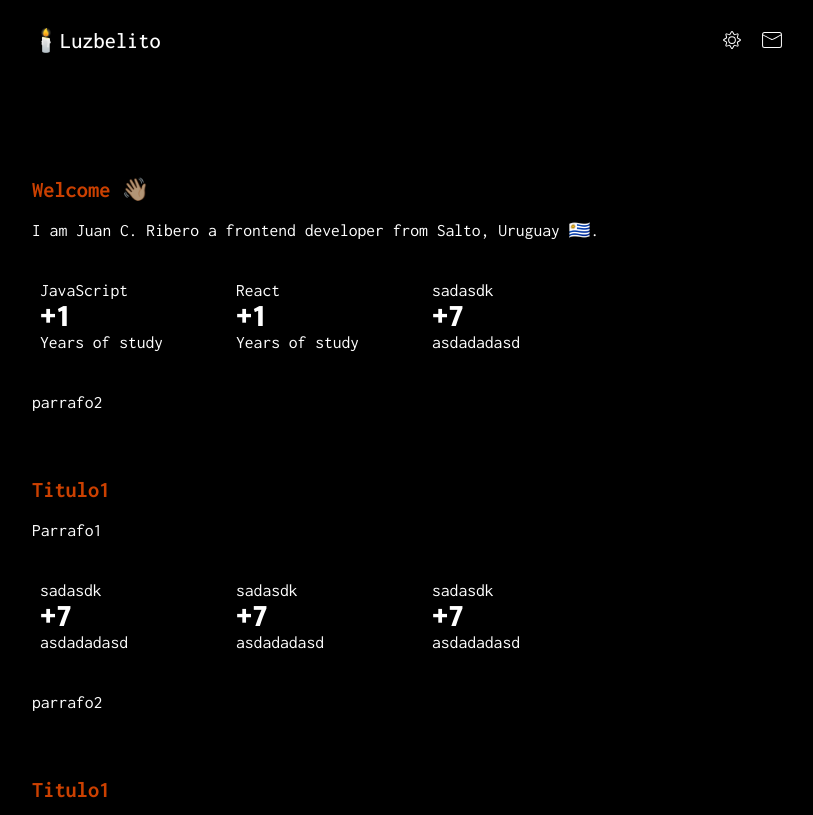
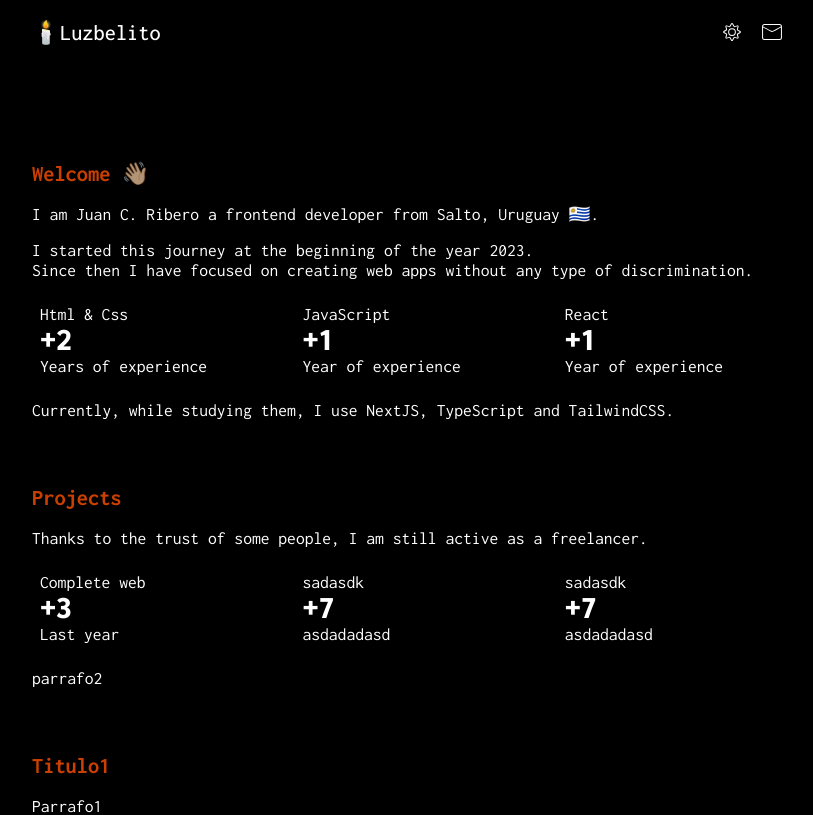
Before and after one commit to riberojuanca/juancaribero, a Next.js app: page / in a window 1280 px wide. Shown: the top 815 px of the page, without its empty margins (224-1037 px from the left). Built offline with nearby package versions, Linux system fonts and the light colour scheme.

Commit message:
Added info and some styles

```diff
--- a/app/globals.css
+++ b/app/globals.css
@@ -2,7 +2,7 @@
   --shadow-2: 0px 3px 1px -2px rgba(0, 0, 0, 0.045),
     0px 2px 2px 0px rgba(0, 0, 0, 0.045), 0px 1px 5px 0px rgba(0, 0, 0, 0.051);
 
-  --principal-color: #000000a9;
+  --principal-color: #0000004f;
   --principal-bg: #000000;
   --third-color: rgba(255, 81, 0, 0.796);
 }
@@ -45,7 +45,7 @@ header {
   display: flex;
   justify-content: space-between;
   align-items: center;
-  height: 5rem;
+  height: 4rem;
   margin-bottom: 6rem;
   padding: 1rem;
   position: sticky;
@@ -97,17 +97,19 @@ article .container {
 .body-section {
   display: flex;
   flex-direction: column;
-  gap: 2rem;
+  gap: 1rem;
 }
 
 .body-section p {
   margin: 0;
+  font-size: 1.1rem;
+  line-height: 1.25rem;
 }
 
 .body-section .skills {
   display: grid;
   grid-template-columns: repeat(auto-fill, minmax(180px, 1fr));
-  gap: 1rem;
+  gap: 1.2rem;
 }
 
 .skills .skill {
@@ -116,22 +118,13 @@ article .container {
   border-radius: 4px;
 }
 
-p:nth-child(1) {
-  font-size: 1.1rem;
-  line-height: 1.25rem;
-  margin: 0;
-}
-
-p:nth-child(2) {
+/* .skill p {
+  font-size: 1rem;
+} */
+.skill p:nth-child(2) {
   font-size: 2rem;
   line-height: 2rem;
   font-weight: 900;
-  margin: 0;
-}
-
-p:nth-child(3) {
-  font-size: 1.1rem;
-  line-height: 1.25rem;
   margin: 0;
 }
 
--- a/app/page.jsx
+++ b/app/page.jsx
@@ -29,37 +29,49 @@ function page() {
                     I am Juan C. Ribero a frontend developer from Salto, Uruguay
                     🇺🇾.
                   </p>
+                  <p>
+                    I started this journey at the beginning of the year 2023.
+                    <br />
+                    Since then I have focused on creating web apps without any
+                    type of discrimination.
+                  </p>
                   <div className="skills">
+                    <div className="skill">
+                      <p>Html & Css</p>
+                      <p>+2</p>
+                      <p>Years of experience</p>
+                    </div>
                     <div className="skill">
                       <p>JavaScript</p>
                       <p>+1</p>
-                      <p>Years of study</p>
+                      <p>Year of experience</p>
                     </div>
                     <div className="skill">
                       <p>React</p>
                       <p>+1</p>
-                      <p>Years of study</p>
-                    </div>
-                    <div className="skill">
-                      <p>sadasdk</p>
-                      <p>+7</p>
-                      <p>asdadadasd</p>
+                      <p>Year of experience</p>
                     </div>
                   </div>
-                  <p>parrafo2</p>
+                  <p>
+                    Currently, while studying them, I use NextJS, TypeScript and
+                    TailwindCSS.
+                  </p>
                 </div>
               </section>
             </div>
             <div className="sub-container">
               <section className="sub-container-section">
-                <h2 className="title-section">Titulo1</h2>
+                <h2 className="title-section">Projects</h2>
                 <div className="body-section">
-                  <p>Parrafo1</p>
+                  <p>
+                    Thanks to the trust of some people, I am still active as a
+                    freelancer.
+                  </p>
                   <div className="skills">
                     <div className="skill">
-                      <p>sadasdk</p>
-                      <p>+7</p>
-                      <p>asdadadasd</p>
+                      <p>Complete web</p>
+                      <p>+3</p>
+                      <p>Last year</p>
                     </div>
                     <div className="skill">
                       <p>sadasdk</p>
```
